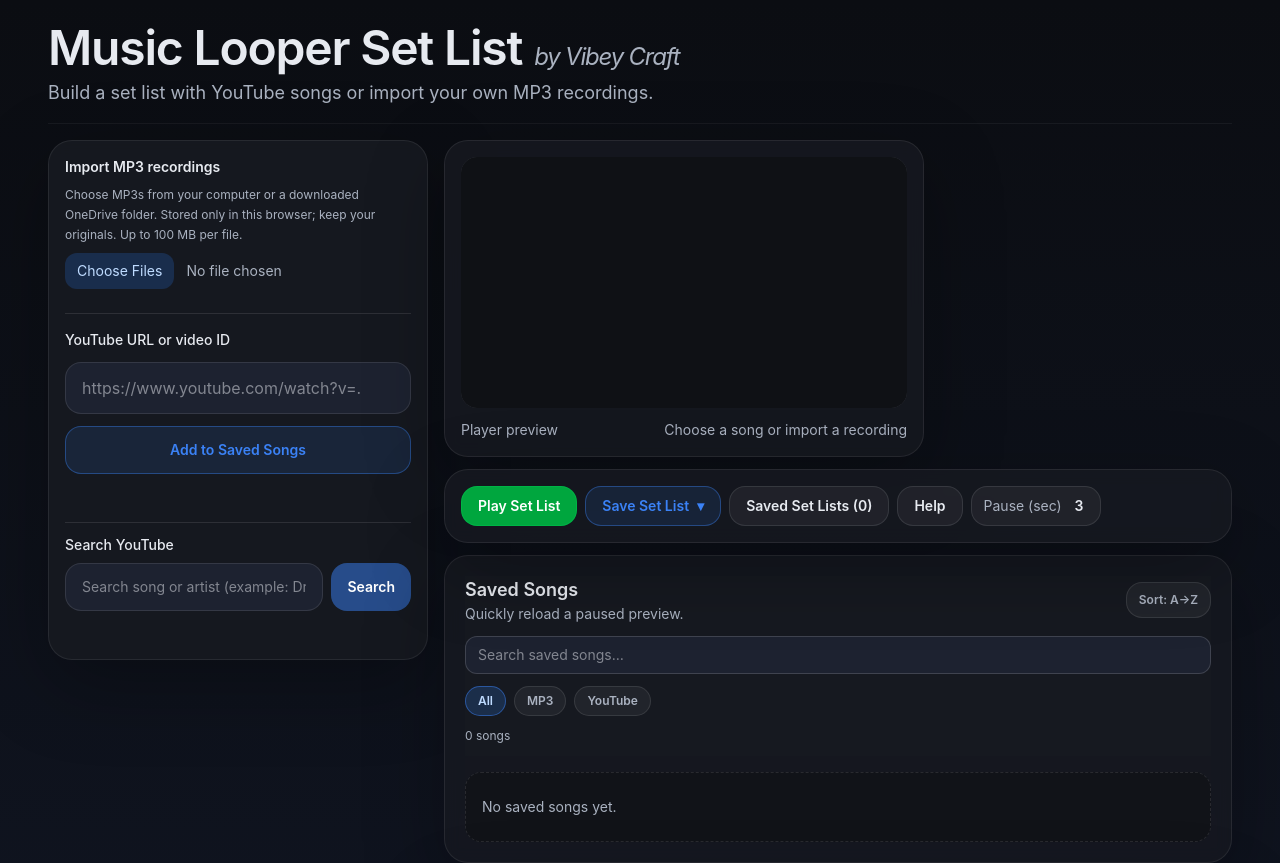
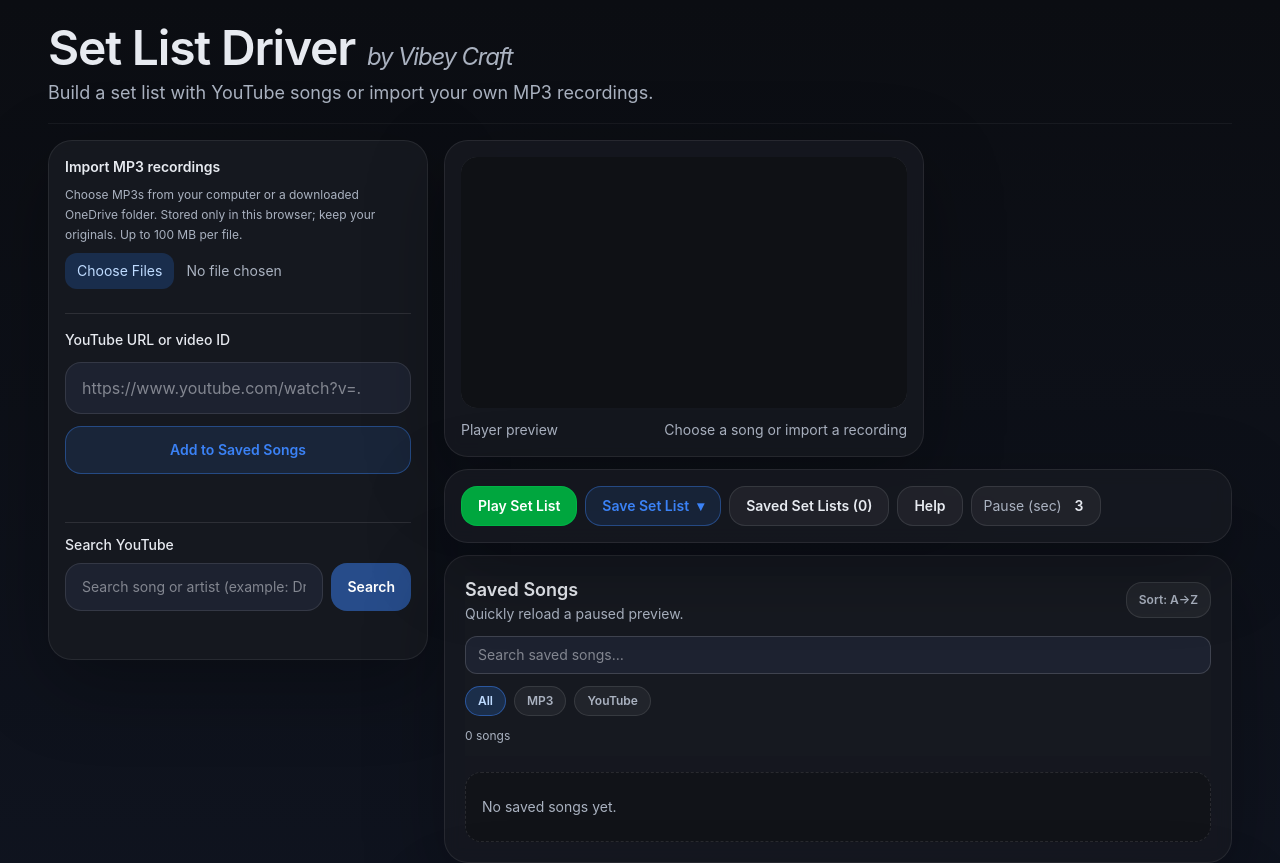
Before and after one commit to edtremsaga/vibey-set-list-2, a Next.js app: page / in a window 1280 px wide. Shown: the top 863 px of the page. Built offline with nearby package versions, Linux system fonts and the light colour scheme.

Commit message:
Rename app to Set List Driver

```diff
--- a/app/layout.tsx
+++ b/app/layout.tsx
@@ -3,7 +3,7 @@ import { Analytics } from "@vercel/analytics/next";
 import "./globals.css";
 
 export const metadata: Metadata = {
-  title: "Set List App",
+  title: "Set List Driver",
   description: "Paste a YouTube URL and preview it instantly.",
 };
 
--- a/app/page.tsx
+++ b/app/page.tsx
@@ -873,7 +873,7 @@ export default function Home() {
       <div className="mx-auto flex w-full max-w-5xl flex-col gap-6 lg:gap-4 xl:max-w-[1500px]">
         <header className="space-y-1.5 border-b border-white/5 pb-4">
           <h1 className="text-4xl font-semibold tracking-tight text-text0 md:text-5xl">
-            Music Looper Set List
+            Set List Driver
             <span className="ml-3 text-lg font-normal italic text-text1 md:text-2xl">
               by Vibey Craft
             </span>
--- a/components/HelpModal.tsx
+++ b/components/HelpModal.tsx
@@ -71,7 +71,7 @@ export default function HelpModal({ open, onClose }: HelpModalProps) {
       >
         <div className="mb-4 flex shrink-0 items-start justify-between gap-3">
           <div>
-            <h2 className="text-lg font-semibold text-text0">Music Looper Set List — Help</h2>
+            <h2 className="text-lg font-semibold text-text0">Set List Driver — Help</h2>
           </div>
           <button
             ref={closeButtonRef}
```
